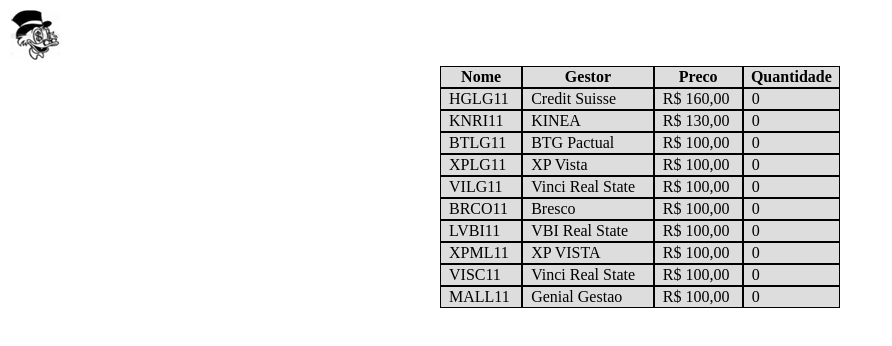
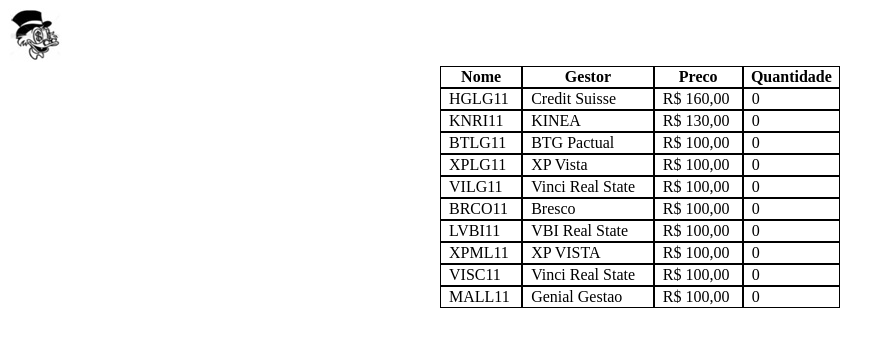
Before and after one commit to wantuil-junior/fii, a plain HTML site: page index.html in a window 1280 px wide. Shown: the whole page, without its empty margins (0-892 px from the left). Drawn offline with Linux system fonts and the light colour scheme.

Commit message:
'commit'

```diff
--- a/estilo.css
+++ b/estilo.css
@@ -1,5 +1,5 @@
 table  { width: 400px; height:250;
-         background-color:#ddd ;color:black;
+         background-color:white ;color:black;
          border-spacing: 0;
          margin:0 auto;
      }
```
